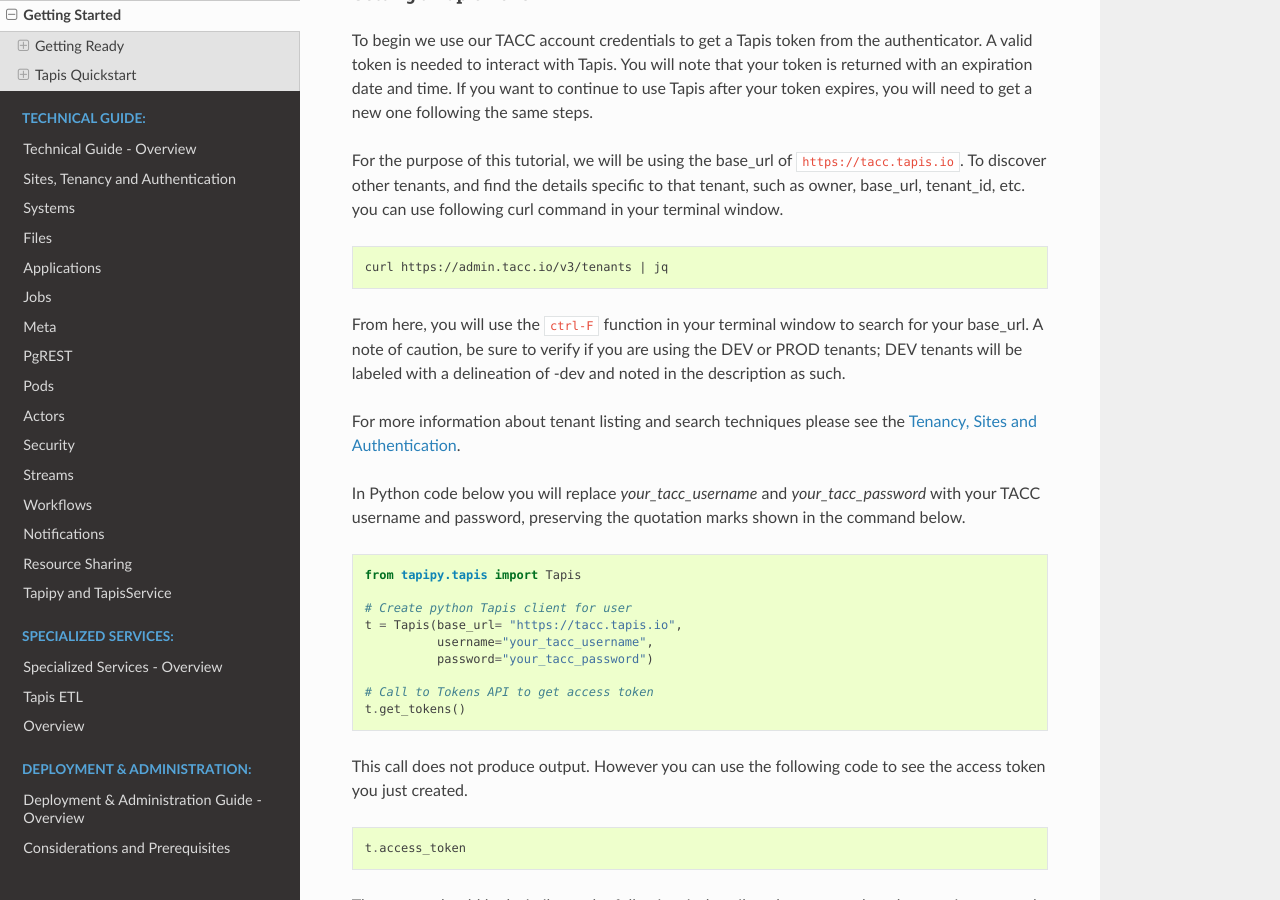
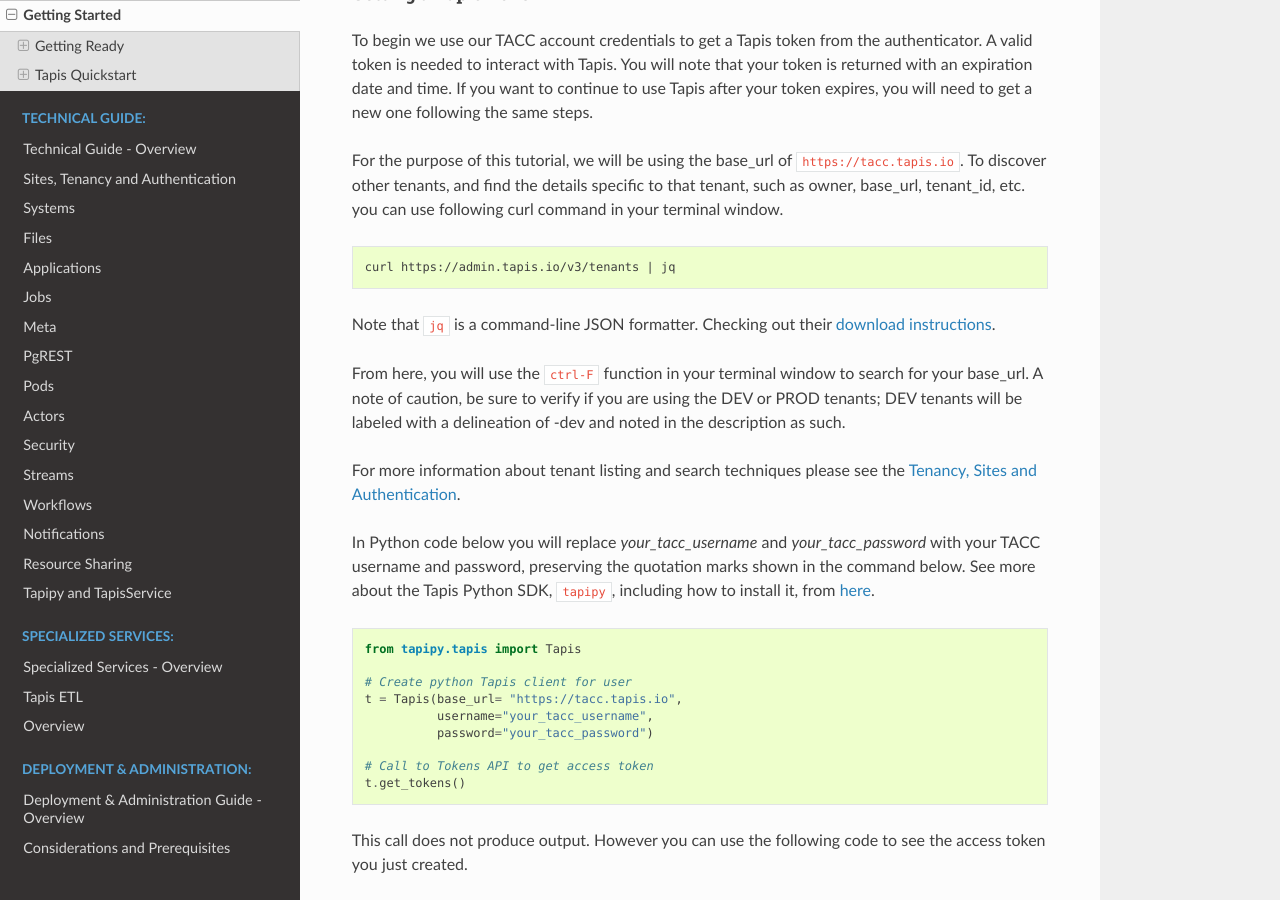
Before and after one commit to tapis-project/documentation, a Sphinx documentation site: the page built from source/getting-started/index.rst, in a window 1280 px wide and 900 px high, scrolled down 1716 px. Built offline with Sphinx 7.4.7 and the Read the Docs theme 2.0.0, drawn with Linux system fonts in a browser that asks for light colours; some of the changed text lies outside the part shown.

Commit message:
Update index.rst

```diff
--- a/source/getting-started/index.rst
+++ b/source/getting-started/index.rst
@@ -65,14 +65,16 @@
 
 .. code-block:: text
 
-    curl https://admin.tacc.io/v3/tenants | jq
+    curl https://admin.tapis.io/v3/tenants | jq
+
+Note that ``jq`` is a command-line JSON formatter. Checking out their `download instructions <https://jqlang.github.io/jq/download/>`_.
 
 From here, you will use the ``ctrl-F`` function in your terminal window to search for your base_url.
 A note of caution, be sure to verify if you are using the DEV or PROD tenants; DEV tenants will be labeled with a delineation of -dev and noted in the description as such.
 
 For more information about tenant listing and search techniques please see the `Tenancy, Sites and Authentication <https://tapis.readthedocs.io/en/latest/technical/authentication.html>`_.
 
-In Python code below you will replace *your_tacc_username* and *your_tacc_password* with your TACC username and password, preserving the quotation marks shown in the command below.
+In Python code below you will replace *your_tacc_username* and *your_tacc_password* with your TACC username and password, preserving the quotation marks shown in the command below. See more about the Tapis Python SDK, ``tapipy``, including how to install it, from `here <https://tapis.readthedocs.io/en/latest/technical/pythondev.html>`_.
 
 .. include:: /includes/tapipy-init.rst
 
@@ -226,11 +228,13 @@
     "canExec": False
   }
 
+You can also try adding ``https://`` in the front of the address for ``"host"`` if the following command does not work.
+
 Then you'll execute the following cURL command, being sure to specify the name of the file you created if you chose a different name:
 
 .. code-block:: text
 
-  $ curl -X POST -H "content-type: application/json" -H "X-Tapis-Token: $JWT" https://your_tapis_system_id/v3/systems -d @system_s3.json
+  $ curl -X POST -H "content-type: application/json" -H "X-Tapis-Token: $JWT" https://tacc.tapis.io/v3/systems -d @system_s3.json
 
 The output of the command will show the URL to the system you just created in the Tapis tenant.
 
```
